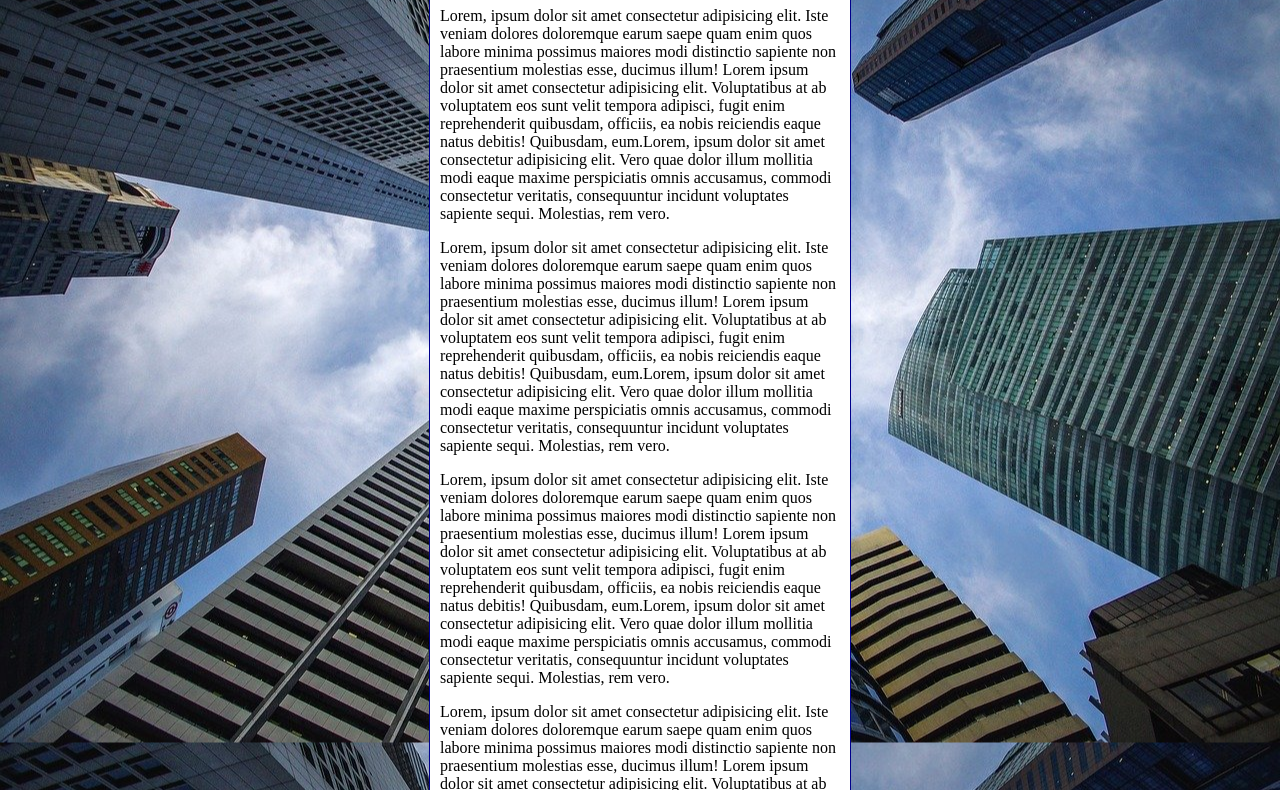
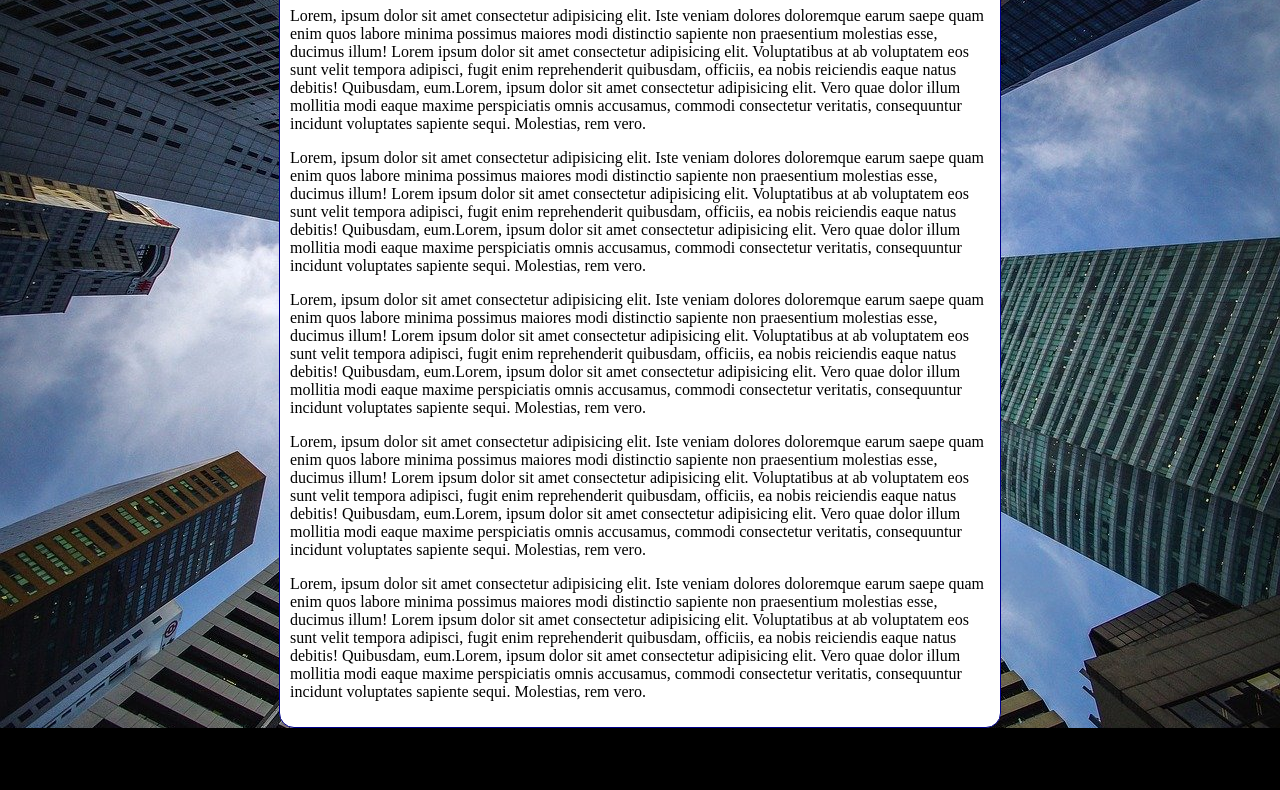
Before and after one commit to marciopalmonari/html-css, a plain HTML site: page Exercises/Modulo3/ex022/fundo006.html in a window 1280 px wide. Shown: the part 92-882 px from the top of the page. After the commit the page ends 820 px from the top, so only its background shows below. Drawn offline with Linux system fonts and the light colour scheme.

Commit message:
fundo006 has been updated

```diff
--- a/Exercises/Modulo3/ex022/fundo006.html
+++ b/Exercises/Modulo3/ex022/fundo006.html
@@ -4,20 +4,28 @@
     <meta charset="UTF-8">
     <meta http-equiv="X-UA-Compatible" content="IE=Edge">
     <meta name="viewport" content="width=device-width, initial-scale=1.0">
-    <title></title>
+    <title>Fixed Screen Background</title>
         <style>
             body {
                 height: 100vh;
                 background-color: black;
                 background-image: url('images/wallpaper002.jpg');
                 background-position: center center;
-                background-repeat: repeat-y;
+                background-repeat: no-repeat;
                 background-size: cover;
+                background-attachment: fixed;
+
+                /* Shorthand - background
+                    color > image > position > repeat > {size} > attachment
+                */
+
+                /*background: black url('iamges/wallpaper002.jpg') center center no-repeat fixed;*/
+
             }
 
             main {
                 background-color: white;
-                width: 400px;
+                max-width: 700px;
                 padding: 10px;
                 margin: auto;
                 border: 1px solid darkblue;
```
